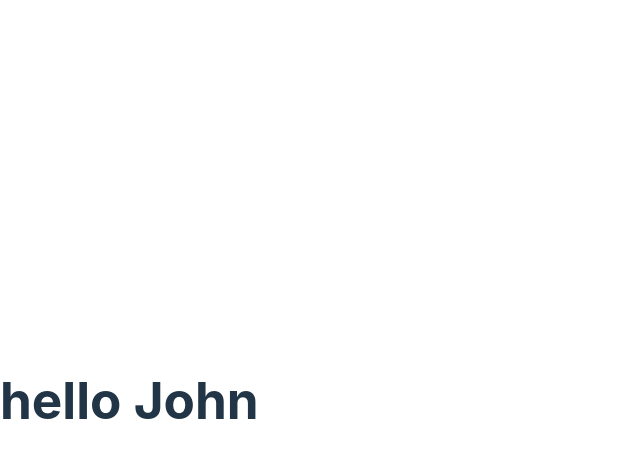
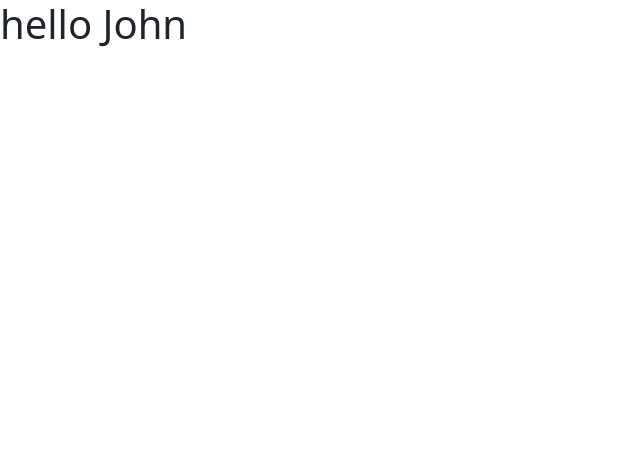
Before and after one commit to thegroosalugg/01-ReactEssentials, a React (Vite) app: page / in a window 1280 px wide. Shown: the top 458 px of the page, without its empty margins (0-640 px from the left). Built offline with nearby package versions, Linux system fonts and the light colour scheme.

Commit message:
imported bootstrap

```diff
--- a/package.json
+++ b/package.json
@@ -9,6 +9,7 @@
     "preview": "vite preview"
   },
   "dependencies": {
+    "bootstrap": "^5.2.3",
     "react": "^18.2.0",
     "react-dom": "^18.2.0"
   },
--- a/src/index.css
+++ /dev/null
@@ -1,69 +0,0 @@
-:root {
-  font-family: Inter, system-ui, Avenir, Helvetica, Arial, sans-serif;
-  line-height: 1.5;
-  font-weight: 400;
-
-  color-scheme: light dark;
-  color: rgba(255, 255, 255, 0.87);
-  background-color: #242424;
-
-  font-synthesis: none;
-  text-rendering: optimizeLegibility;
-  -webkit-font-smoothing: antialiased;
-  -moz-osx-font-smoothing: grayscale;
-  -webkit-text-size-adjust: 100%;
-}
-
-a {
-  font-weight: 500;
-  color: #646cff;
-  text-decoration: inherit;
-}
-a:hover {
-  color: #535bf2;
-}
-
-body {
-  margin: 0;
-  display: flex;
-  place-items: center;
-  min-width: 320px;
-  min-height: 100vh;
-}
-
-h1 {
-  font-size: 3.2em;
-  line-height: 1.1;
-}
-
-button {
-  border-radius: 8px;
-  border: 1px solid transparent;
-  padding: 0.6em 1.2em;
-  font-size: 1em;
-  font-weight: 500;
-  font-family: inherit;
-  background-color: #1a1a1a;
-  cursor: pointer;
-  transition: border-color 0.25s;
-}
-button:hover {
-  border-color: #646cff;
-}
-button:focus,
-button:focus-visible {
-  outline: 4px auto -webkit-focus-ring-color;
-}
-
-@media (prefers-color-scheme: light) {
-  :root {
-    color: #213547;
-    background-color: #ffffff;
-  }
-  a:hover {
-    color: #747bff;
-  }
-  button {
-    background-color: #f9f9f9;
-  }
-}
--- a/src/main.tsx
+++ b/src/main.tsx
@@ -1,7 +1,7 @@
 import React from 'react'
 import ReactDOM from 'react-dom/client'
 import App from './App'
-import './index.css'
+import 'bootstrap/dist/css/bootstrap.css'
 
 ReactDOM.createRoot(document.getElementById('root') as HTMLElement).render(
   <React.StrictMode>
```
Also changed, not shown: 1 other file (tests, documents, lock files or other folders).
